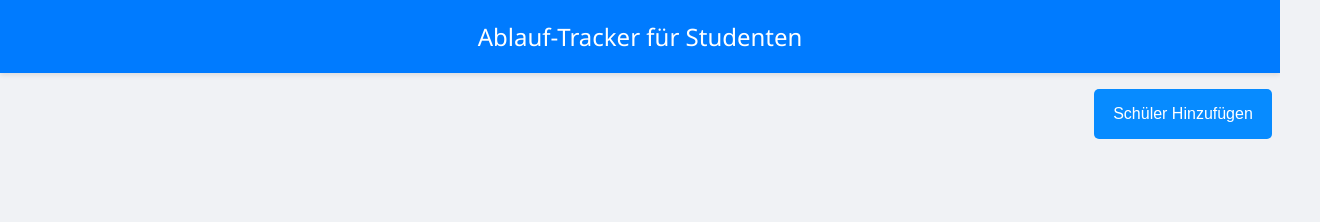
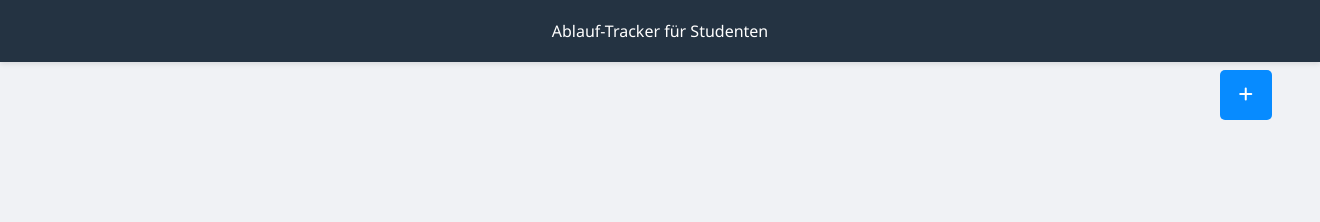
Before and after one commit to Mohamed-Alroubaie/User-Expiration-App, a plain HTML site: page index.html in a window 1280 px wide. Shown: the whole page, 1320 px wide, since content can reach past the window. Drawn offline with Linux system fonts and the light colour scheme.

Commit message:
Simple Changes

```diff
--- a/index.html
+++ b/index.html
@@ -34,10 +34,10 @@
   </head>
   <body>
     <header>Ablauf-Tracker für Studenten</header>
+    <button class="add-user-btn" onclick="openModal()">
+      <i class="fa-solid fa-plus"></i>
+    </button>
 
-    <button class="add-user-btn" onclick="openModal()">
-      Schüler Hinzufügen
-    </button>
     <div class="container">
       <div id="userList"></div>
     </div>
--- a/style.css
+++ b/style.css
@@ -6,12 +6,17 @@ body {
 }
 
 header {
-  background-color: #007bff;
+  display: flex;
+  height: 100%;
+  width: 100%;
+  background-color: #243342;
   color: white;
   padding: 20px;
   text-align: center;
-  font-size: 24px;
+  /* font-size: 24px; */
   box-shadow: 0 2px 5px rgba(0, 0, 0, 0.1);
+  justify-content: space-around;
+  align-items: center;
 }
 
 .container {
@@ -85,7 +90,7 @@ header {
   border-radius: 5px;
   cursor: pointer;
   display: block;
-  margin: 1rem 0.5rem 0 auto;
+  margin: 0.5rem 0.5rem 0 auto;
 }
 
 /* Modal Styles */
```
